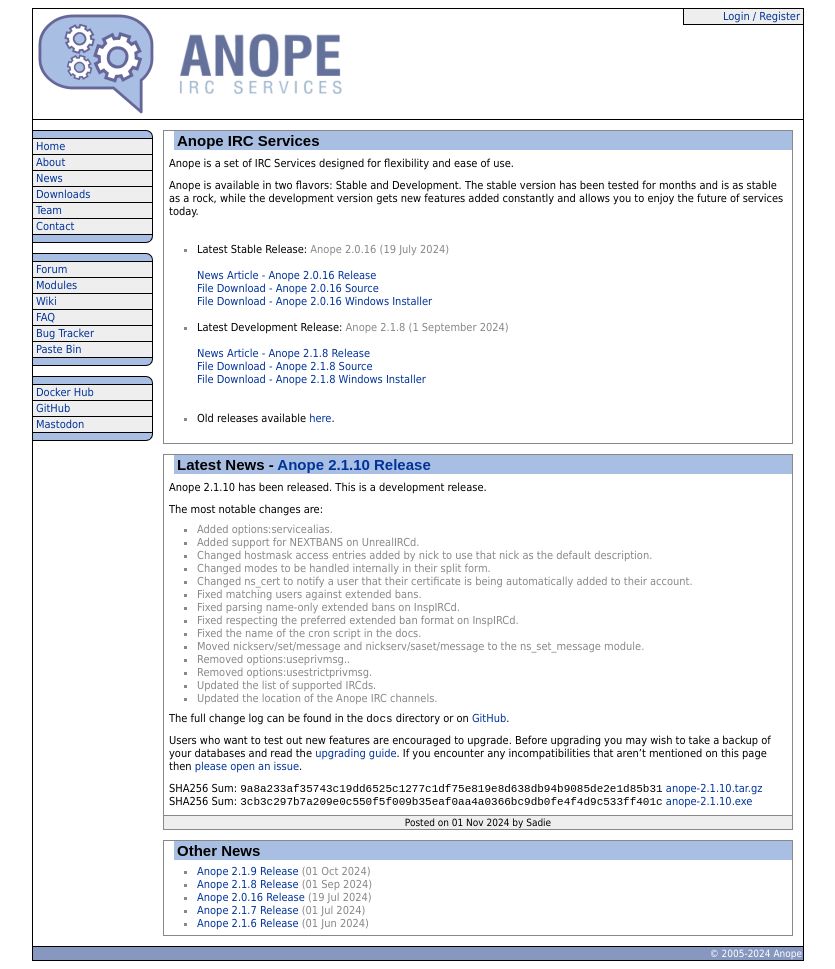
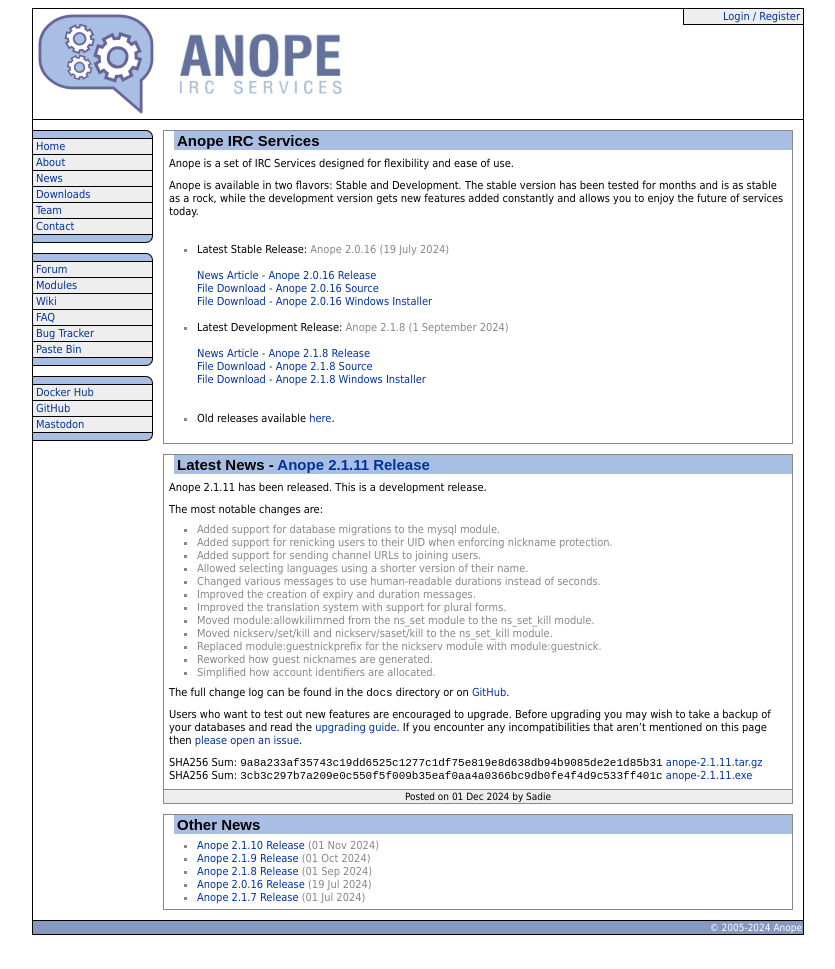
Before and after one commit to anope/website, a Jekyll site: the page built from index.html, in a window 1280 px wide. Shown: the whole page, without its empty margins (222-1057 px from the left). Built offline with Jekyll 4.4.1, drawn with Linux system fonts in a browser that asks for light colours; the list of posts is cut into pages by our own code; after the commit the page ends 943 px from its top, so only the background shows below that.

Commit message:
Add the news post for the 2.1.11 release.

```diff
--- /dev/null
+++ b/_posts/2020s/2024-12-01-anope-2111-release.md
@@ -0,0 +1,31 @@
+---
+layout: post
+title: Anope 2.1.11 Release
+author: Sadie
+category: 2024
+---
+
+Anope 2.1.11 has been released. This is a development release.
+
+The most notable changes are:
+
+* Added support for database migrations to the mysql module.
+* Added support for renicking users to their UID when enforcing nickname protection.
+* Added support for sending channel URLs to joining users.
+* Allowed selecting languages using a shorter version of their name.
+* Changed various messages to use human-readable durations instead of seconds.
+* Improved the creation of expiry and duration messages.
+* Improved the translation system with support for plural forms.
+* Moved module:allowkilimmed from the ns_set module to the ns_set_kill module.
+* Moved nickserv/set/kill and nickserv/saset/kill to the ns_set_kill module.
+* Replaced module:guestnickprefix for the nickserv module with module:guestnick.
+* Reworked how guest nicknames are generated.
+* Simplified how account identifiers are allocated.
+
+The full change log can be found in the `docs` directory or on [GitHub](https://github.com/anope/anope/compare/2.1.10...2.1.11).
+
+Users who want to test out new features are encouraged to upgrade. Before upgrading you may wish to take a backup of your databases and read the [upgrading guide](/upgrading.html). If you encounter any incompatibilities that aren't mentioned on this page then [please open an issue](https://github.com/anope/website/issues/new).
+
+SHA256 Sum: `9a8a233af35743c19dd6525c1277c1df75e819e8d638db94b9085de2e1d85b31` [anope-2.1.11.tar.gz](https://github.com/anope/anope/archive/refs/tags/2.1.11.tar.gz)
+\
+SHA256 Sum: `3cb3c297b7a209e0c550f5f009b35eaf0aa4a0366bc9db0fe4f4d9c533ff401c` [anope-2.1.11.exe](https://github.com/anope/anope/releases/download/2.1.11/anope-2.1.11.exe)
--- a/upgrading.md
+++ b/upgrading.md
@@ -51,13 +51,15 @@
 
 0. Rename the `FANTASIA` privilege to `FANTASY` ([example](https://github.com/anope/anope/blob/2.1.7/data/chanserv.example.conf#L393-L408)).
 
-0. Add a description to the `ACCESS_CHANGE`, `ACCESS_LIST`, `AKICK`, `ASSIGN`, `AUTOHALFOP`, `AUTOOP`, `AUTOOWNER`, `AUTOPROTECT`, `AUTOVOICE`, `BADWORDS`, `BAN`, `FANTASY`, `FOUNDER`, `GETKEY`, `HALFOP`, `HALFOPME`, `INFO`, `INVITE`, `KICK`, `MEMO`, `MODE`, `NOKICK`, `OP`, `OPME`, `OWNER`, `OWNERME`, `PROTECT`, `PROTECTME`, `SAY`, `SET`, `SIGNKICK`, `TOPIC`, `UNBAN`, `UNBANME`, `VOICE`, and `VOICEME` privileges ([example](https://github.com/anope/anope/blob/2.1.7/data/chanserv.example.conf#L206-L839)).
+0. Add a description to the `ACCESS_CHANGE`, `ACCESS_LIST`, `AKICK`, `ASSIGN`, `AUTOHALFOP`, `AUTOOP`, `AUTOOWNER`, `AUTOPROTECT`, `AUTOVOICE`, `BADWORDS`, `BAN`, `FANTASY`, `FOUNDER`, `GETKEY`, `HALFOP`, `HALFOPME`, `INFO`, `INVITE`, `KICK`, `MEMO`, `MODE`, `NOKICK`, `OP`, `OPME`, `OWNER`, `OWNERME`, `PROTECT`, `PROTECTME`, `SAY`, `SET`, `SIGNKICK`, `TOPIC`, `UNBAN`, `UNBANME`, `VOICE`, and `VOICEME` privileges ([example](https://github.com/anope/anope/blob/2.1.11/data/chanserv.example.conf#L217-L850)).
 
 0. Add the `UNBANME` privilege for `chanserv/unban` ([example](https://github.com/anope/anope/blob/2.1.1/data/chanserv.example.conf#L791-L806)).
 
-0. Remove the `cs_secure` option from `module:defaults` for the `chanserv` module.
+0. Remove the `cs_secure` option from `defaults` from the `chanserv` module.
 
-0. Rename `module:expire` for the `cs_suspend` module to `suspendexpire`.
+0. Add the `misc_numeric` field to the `SET URL` command of the `ns_set_misc` module ([example](https://github.com/anope/anope/blob/2.1.11/data/chanserv.example.conf#L1259])).
+
+0. Rename `expire` on the `cs_suspend` module to `suspendexpire`.
 
 #### global.conf
 
@@ -79,31 +81,35 @@
 
 0. Remove the `ns_status` module and `nickserv/status` command.
 
-0. Remove the `ns_secure` option from `module:defaults` for the `nickserv` module.
+0. Remove the `ns_secure` option from `defaults` on the `nickserv` module.
 
-0. Rename `nickserv:passlen` to `nickserv:maxpasslen`.
+0. Rename `passlen` on the `nickserv` module to `maxpasslen`.
+
+0. Replace `guestnickprefix` on the `nickserv` module with `guestnick` ([example](https://github.com/anope/anope/blob/2.1.11/data/nickserv.example.conf#L205-L216)).
 
 0. Replace `options:strictpasswords` with `nickserv:minpasslen` ([example](https://github.com/anope/anope/blob/2.1.0/data/nickserv.example.conf#L212-L217)).
 
-0. Load the `ns_set_language` module ([example](https://github.com/anope/anope/blob/2.1/data/nickserv.example.conf#L555-L564)).
+0. Load the `ns_set_language` module ([example](https://github.com/anope/anope/blob/2.1.11/data/nickserv.example.conf#L579-L588)).
+
+0. Load the `ns_set_kill` module ([example](https://github.com/anope/anope/blob/2.1.11/data/nickserv.example.conf#L557-L574)).
 
 0. If `options:useprivmsg` was enabled load the `ns_set_message` module ([example](https://github.com/anope/anope/blob/2.1.10/data/nickserv.example.conf#L578-L591)).
 
 #### modules.conf
 
-0. If enabled add `module:tlsv10`, `module:tlsv11`, and `module:tlsv12` to the `ssl_openssl` module ([example](https://github.com/anope/anope/blob/2.1.2/data/modules.example.conf#L632-L639)).
+0. If enabled add `tlsv10`, `tlsv11`, and `tlsv12` to the `ssl_openssl` module ([example](https://github.com/anope/anope/blob/2.1.2/data/modules.example.conf#L632-L639)).
 
-0. If enabled remove the `module:sslv3` from the `ssl_openssl` module (now always disabled).
+0. If enabled remove `sslv3` from the `ssl_openssl` module (now always disabled).
 
 0. If enabled remove the the `m_` prefix from the `dns`, `dnsbl`, `helpchan`, `httpd`, `ldap`, `ldap_oper`, `mysql`, `proxyscan`, `redis`, `regex_pcre2`, `regex_posix`, `regex_stdlib`, `regex_tre`, `rewrite`, `sasl`, `sql_log`, `sql_oper`, `sqlite`, `ssl_gnutls`, `ssl_openssl`, `xmlrpc`, and `xmlrpc_main` modules.
 
 0. If enabled replace the `m_regex_pcre` module with the `regex_pcre2` module.
 
-0. If enabled update `module:cert`, `module:dhparams`, and `module:key` for the `ssl_gnutls` module to be relative to the config directory.
+0. If enabled update `cert`, `dhparams`, and `key` on the `ssl_gnutls` module to be relative to the config directory.
 
-0. If enabled update `module:cert` and `module:key` for the `ssl_openssl` module to be relative to the config directory.
+0. If enabled update `cert` and `key` on the `ssl_openssl` module to be relative to the config directory.
 
-0. If enable replace `module:template` replace for the `webcpanel` module with `module:template_dir` ([example](https://github.com/anope/anope/blob/2.1.4/data/modules.example.conf#L777-L781)).
+0. If enable replace `template` on the `webcpanel` module with `template_dir` ([example](https://github.com/anope/anope/blob/2.1.4/data/modules.example.conf#L777-L781)).
 
 #### operserv.conf
 
```
